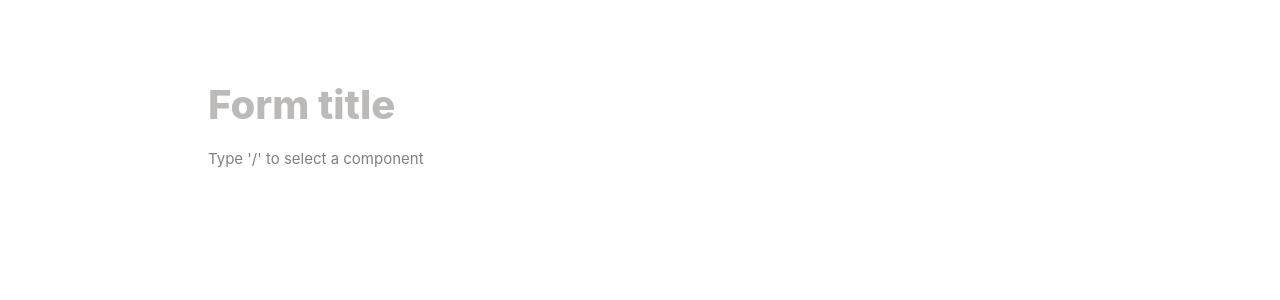
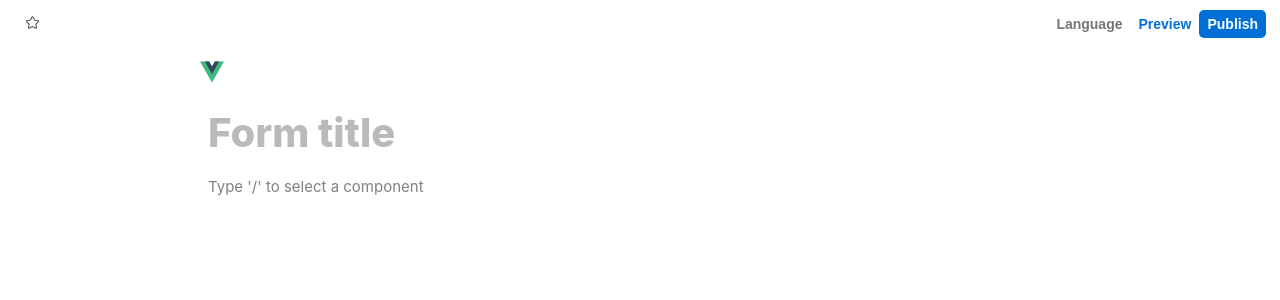
Before and after one commit to sroxck/select-input-editor, a Vue app: page / in a window 1280 px wide. Both pictures are taken after a click on the element "Press Enter to start form create". Shown: the top 300 px of the page. Built offline with nearby package versions, Linux system fonts and the light colour scheme.

Commit message:
feat: toolbar

```diff
--- a/package.json
+++ b/package.json
@@ -16,6 +16,7 @@
     "@element-plus/icons-vue": "^2.1.0",
     "element-plus": "^2.4.1",
     "pinia": "^2.1.6",
+    "unplugin-icons": "^0.17.1",
     "vue": "^3.3.4",
     "vue-i18n": "9",
     "vue-router": "^4.2.4"
@@ -33,11 +34,13 @@
     "@vue/tsconfig": "^0.4.0",
     "eslint": "^8.49.0",
     "eslint-plugin-vue": "^9.17.0",
+    "fast-glob": "^3.3.1",
     "jsdom": "^22.1.0",
     "npm-run-all2": "^6.0.6",
     "prettier": "^3.0.3",
     "typescript": "~5.2.0",
     "vite": "^4.4.9",
+    "vite-plugin-svg-icons": "^2.0.1",
     "vitest": "^0.34.4",
     "vue-tsc": "^1.8.11"
   }
--- a/src/App.vue
+++ b/src/App.vue
@@ -2,13 +2,12 @@
  * @Author: sroxck
  * @Date: 2023-10-19 10:33:44
  * @LastEditors: sroxck
- * @LastEditTime: 2023-10-19 15:35:59
+ * @LastEditTime: 2023-10-26 15:25:12
  * @Description:
 -->
 <script setup lang="ts">
 import { RouterView } from 'vue-router'
 </script>
-
 <template>
   <header>
 
--- /dev/null
+++ b/src/components/svg/svgIcon.vue
@@ -0,0 +1,83 @@
+<!--
+ * @Author: sroxck
+ * @Date: 2023-10-26 14:57:13
+ * @LastEditors: sroxck
+ * @LastEditTime: 2023-10-26 14:57:52
+ * @Description:
+-->
+<script setup lang="ts">
+import { computed } from "vue";
+
+defineOptions({
+  name: "SvgIcon",
+});
+
+export type IconSize = "default" | "small" | "large";
+
+export type IconColor =
+  | "primary"
+  | "default"
+  | "success"
+  | "warn"
+  | "error"
+  | (string & {});
+
+const props = withDefaults(
+  defineProps<{
+    /** icon 的前缀 */
+    prefix?: string;
+    /** icon 名称 */
+    name: string;
+    /** icon 的颜色 */
+    color?: IconColor;
+    /** icon 的尺寸 */
+    size?: IconSize | number;
+  }>(),
+  {
+    prefix: "#icon-",
+    size: "default",
+    color: "default",
+  }
+);
+
+const sizeMap: Record<IconSize, number> = {
+  default: 16,
+  small: 12,
+  large: 24,
+};
+
+const colorMap: Record<IconColor, string> = {
+  primary: "#409EFF",
+  success: "#67C23A",
+  error: "#bb1b1b",
+  warn: "#F56C6C",
+  default: "#333333",
+};
+
+const colorRef = computed(() => {
+  return colorMap[props.color] || props.color;
+});
+
+const sizeRef = computed(() => {
+  if (typeof props.size === "string") {
+    return sizeMap[props.size];
+  }
+  return props.size;
+});
+
+</script>
+
+<template>
+   <svg
+    :style="{ width: sizeRef + 'px', height: sizeRef + 'px' }"
+    class="svg-icon-wrapper"
+  >
+    <use :xlink:href="prefix + name" :fill="colorRef"></use>
+  </svg>
+
+</template>
+<style>
+.svg-icon-wrapper {
+  display: inline-block;
+}
+</style>
--- /dev/null
+++ b/src/components/tool-bar.vue
@@ -0,0 +1,81 @@
+<!--
+ * @Author: sroxck
+ * @Date: 2023-10-26 10:16:50
+ * @LastEditors: sroxck
+ * @LastEditTime: 2023-10-26 10:43:37
+ * @Description:
+-->
+<script setup lang="ts">
+import { useI18n } from 'vue-i18n';
+const { locale } = useI18n()
+
+
+</script>
+
+<template>
+  <div class="tool">
+    <div>
+      <span><el-icon><Star /></el-icon></span>
+      <div>
+
+        <el-dropdown @command="(value: string) => locale = value">
+          <button>{{$t('button.language')}}</button>
+          <template #dropdown>
+            <el-dropdown-menu>
+              <el-dropdown-item command="zh-cn">中文</el-dropdown-item>
+              <el-dropdown-item command="en-us">English</el-dropdown-item>
+            </el-dropdown-menu>
+          </template>
+        </el-dropdown>
+        <button style="color: rgb(0, 112, 215);">{{$t('button.preview')}}</button>
+        <button style="background: rgb(0, 112, 215);color:#fff;">{{$t('button.publish')}}</button>
+      </div>
+    </div>
+  </div>
+</template>
+<style>
+button {
+  display: inline-flex;
+  -webkit-box-align: center;
+  align-items: center;
+  -webkit-box-pack: center;
+  justify-content: center;
+  position: relative;
+  max-width: 100%;
+  height: 28px;
+  padding: 0px 8px;
+  border: 0px;
+  border-radius: 5px;
+  cursor: pointer;
+  font-size: 14px;
+  font-weight: 600;
+  outline: none;
+  white-space: nowrap;
+  transition: color 100ms ease-in 0s;
+  text-align: left;
+  color: rgb(119, 118, 114);
+  background-color: transparent;
+
+}
+
+.tool {
+  position: fixed;
+  z-index: 100000000;
+  top: 0px;
+  right: 0px;
+  display: flex;
+  -webkit-box-align: center;
+  align-items: center;
+  -webkit-box-pack: justify;
+  justify-content: space-between;
+  padding: 10px 14px 10px 20px;
+  background: rgb(255, 255, 255);
+  left: 0px;
+}
+
+.tool>div {
+  display: flex;
+  justify-content: space-between;
+  width: 100%;
+}
+</style>
--- a/src/language/en_US.ts
+++ b/src/language/en_US.ts
@@ -2,7 +2,7 @@
  * @Author: sroxck
  * @Date: 2023-10-24 13:28:05
  * @LastEditors: sroxck
- * @LastEditTime: 2023-10-24 17:51:49
+ * @LastEditTime: 2023-10-26 10:40:53
  * @Description:
  */
 export default {
@@ -15,7 +15,10 @@ export default {
   },
   button:{
     first:"Press Enter to start form create",
-    last:"Use a template"
+    last:"Use a template",
+    preview:'Preview',
+    publish:'Publish',
+    language:'Language'
   },
   placeHolder:"Type '/' to select a component",
   list:{
--- a/src/language/zh_CN.ts
+++ b/src/language/zh_CN.ts
@@ -2,7 +2,7 @@
  * @Author: sroxck
  * @Date: 2023-10-24 13:28:05
  * @LastEditors: sroxck
- * @LastEditTime: 2023-10-24 17:52:31
+ * @LastEditTime: 2023-10-26 10:39:25
  * @Description:
  */
 export default {
@@ -15,7 +15,10 @@ export default {
   },
  button:{
     first:"按下 Enter 开始创建表单",
-    last:"使用预设模板"
+    last:"使用预设模板",
+    preview:'预览',
+    publish:'发布',
+    language:'语言'
   },
   placeHolder:`输入 “/” 来选择一个组件`,
   list:{
--- a/src/main.ts
+++ b/src/main.ts
@@ -2,10 +2,11 @@
  * @Author: sroxck
  * @Date: 2023-10-19 10:33:44
  * @LastEditors: sroxck
- * @LastEditTime: 2023-10-24 13:30:15
+ * @LastEditTime: 2023-10-26 15:15:22
  * @Description:
  */
 import './assets/main.css'
+import "virtual:svg-icons-register";
 import * as ElementPlusIconsVue from '@element-plus/icons-vue'
 import { createApp } from 'vue'
 import { createPinia } from 'pinia'
@@ -18,7 +19,9 @@ const app = createApp(App)
 for (const [key, component] of Object.entries(ElementPlusIconsVue)) {
   app.component(key, component)
 }
+import { SvgIconPlugin } from "./components/svg";
 app.use(ElementPlus)
+app.use(SvgIconPlugin)
 app.use(createPinia())
 app.use(router)
 app.use(i18n)
--- a/src/views/formEditor.vue
+++ b/src/views/formEditor.vue
@@ -2,16 +2,16 @@
  * @Author: sroxck
  * @Date: 2023-10-19 10:33:44
  * @LastEditors: sroxck
- * @LastEditTime: 2023-10-24 15:43:14
+ * @LastEditTime: 2023-10-26 15:00:58
  * @Description: 输入型下拉选择器扩展
 -->
 <script lang="ts" setup>
 import { nextTick, ref } from 'vue';
-import { useI18n } from 'vue-i18n'
 import { components } from '../utils/dict'
 import { useBlock } from '../hooks/useBlock'
 import basicEditor from './basic-editor.vue'
 import FormTip from '../components/form-tip.vue'
+import ToolBar from '../components/tool-bar.vue'
 import FormList from '../components/form-list.vue'
 const blocks = ref([{ input: '', name: 'text' }])
 const blocksRef = ref(null)
@@ -33,60 +33,65 @@ const startForm = () => {
     (blocksRef.value as any)[0].divRef.focus()
   })
 }
-const { locale } = useI18n()
-const zh = () => {
-  locale.value = locale.value == 'zh-cn' ? 'en-us' : 'zh-cn'
-}
+
 </script>
 <template>
   <div class="container">
-    <basic-editor
-      @keypress="titlePressEvent($event, 0)"
-      @input="titleEvent($event, true)"
-      class="container-title"
-      data-placeholder="Form title"
-      contenteditable="true"/>
+    <SvgIcon name="logo" color="primary" size="large"></SvgIcon>
+    <tool-bar></tool-bar>
+    <basic-editor @keypress="titlePressEvent($event, 0)" @input="titleEvent($event, true)" class="container-title"
+      data-placeholder="Form title" contenteditable="true" />
     <div v-show="!isFormStart">
       <div class="container-tip-button">
         <div class="button" style="margin-bottom:15px" @click="startForm">
-          <el-icon :size="15" style="margin-right:5px"><Edit /></el-icon>
+          <el-icon :size="15" style="margin-right:5px">
+            <Edit />
+          </el-icon>
           <span>{{ $t('button.first') }}</span>
         </div>
-        <div class="button" style="" @click="zh">
-          <el-icon :size="15" style="margin-right:5px;"><CopyDocument /></el-icon>
-          <span>{{ $t('button.last') }}</span></div>
+        <div class="button" style="">
+          <el-icon :size="15" style="margin-right:5px;">
+            <CopyDocument />
+          </el-icon>
+          <span>{{ $t('button.last') }}</span>
+        </div>
       </div>
-      <form-tip/>
+      <form-tip />
     </div>
     <div v-show="isFormStart">
-      <basic-editor
-        v-for="item, index in blocks"
-        :key="index"
-        :value="item.input"
-        @blur="blurEvent"
-        @input="inputEvent($event, index)"
-        @focus="focusEvent"
-        @keypress="keyPressEvent($event, index)"
-        @keydown="keyDownEvent"
-        ref="blocksRef"
-        class="container-block"
-        data-placeholder="" >
-        <component :is="item.name"></component>
-      </basic-editor>
+
+      <div v-for="item, index in blocks" :key="index" class="box">
+        <div class="icon">
+          <el-icon>
+            <CloseBold />
+          </el-icon>
+          <el-icon>
+            <Plus />
+          </el-icon>
+          <el-icon>
+            <MoreFilled />
+          </el-icon>
+        </div>
+        <basic-editor :value="item.input" @blur="blurEvent" @input="inputEvent($event, index)" @focus="focusEvent"
+          @keypress="keyPressEvent($event, index)" @keydown="keyDownEvent" ref="blocksRef" class="container-block"
+          data-placeholder="">
+          <component :is="item.name"></component>
+        </basic-editor>
+      </div>
+
     </div>
-    <FormList v-show="!isFormStart" ></FormList>
+    <FormList v-show="!isFormStart"></FormList>
     <div class="select" v-show="selectListVisible">
-      <div v-for="item, index in selectList" :key="index"
-        :class="{ 'select-item': true,
-        active: item.active && item.component != '-', noHover: item.component == '-' }"
-        tabindex="0">
+      <div v-for="item, index in selectList" :key="index" :class="{
+        'select-item': true,
+        active: item.active && item.component != '-', noHover: item.component == '-'
+      }" tabindex="0">
         <span>
           <el-icon :size="15" style="margin-right:5px" v-if="item.icon">
             <component :is="item.icon" />
           </el-icon>
         </span>
-        <div v-show="item.component == '-' && index != 0"
-        style="height:1px;background-color: #eee;"></div>
+        <div v-show="item.component == '-' && index != 0" style="height:1px;background-color: #eee;"></div>
         <span v-show="item.component == '-'" class="category">
           {{ item.name }}
         </span>
@@ -97,21 +102,35 @@ const zh = () => {
 </template>
 
 <style>
+
+.box{
+  position: relative;
+}
+.box:hover .icon{
+  display: block;
+}
 .container-tip-button {
-  color      : rgb(137, 136, 132);
+  color: rgb(137, 136, 132);
   font-weight: 500 !important;
-  margin-top : 50px;
+  margin-top: 50px;
 }
 
 .container-tip-button .button {
   border-radius: 5px;
-  padding      : 4px 8px;
-  user-select  : none;
-  display      : inline-block;
-  cursor       : pointer;
-  width        : fit-content;
-  display      : flex;
-  align-items  : center;
+  padding: 4px 8px;
+  user-select: none;
+  display: inline-block;
+  cursor: pointer;
+  width: fit-content;
+  display: flex;
+  align-items: center;
+}
+
+.icon {
+  display: none;
+  position: absolute;
+  top: -3px;
+  left: -70px;
 }
 
 .container-tip-button .button:hover {
@@ -126,60 +145,73 @@ const zh = () => {
 }
 
 
+.el-icon {
+  padding: 3px !important;
+  box-sizing: border-box !important;
+  width: 24px !important;
+  height: 24px !important;
+  border-radius: 5px;
+
+}
+
+.el-icon:hover {
+  background-color: rgba(55, 53, 47, 0.09);
+}
 
 .container {
-  padding   : 30px 200px;
+  padding: 30px 200px;
   margin-top: 30px;
 }
 
 .container-block {
-  outline   : none;
+  outline: none;
   margin-top: 20px;
-  padding   : 0 8px;
+  padding: 0 8px;
 }
 
+
 .container-title {
-  padding      : 0 8px;
-  outline      : none;
-  margin-top   : 20px;
-  font-size    : 40px;
+  padding: 0 8px;
+  outline: none;
+  margin-top: 20px;
+  font-size: 40px;
   margin-bottom: 20px;
-  font-weight  : 800;
+  font-weight: 800;
 }
 
 
 
 .container-title:before {
-  color                  : gray;
-  content                : attr(data-placeholder);
-  content                : attr(data-placeholder);
-  font-weight            : 800;
-  color                  : 2;
-  caret-color            : 2;
+  color: gray;
+  content: attr(data-placeholder);
+  content: attr(data-placeholder);
+  font-weight: 800;
+  color: 2;
+  caret-color: 2;
   -webkit-text-fill-color: rgb(187, 186, 184);
 }
 
 .container-block:before {
-  color  : gray;
+  color: gray;
   content: attr(data-placeholder);
 }
 
 .select {
-  z-index      : 9999 !important;
-  position     : absolute;
-  border       : 1px solid #eee;
-  padding      : 5px;
-  overflow     : auto;
+  z-index: 9999 !important;
+  position: absolute;
+  border: 1px solid #eee;
+  padding: 5px;
+  overflow: auto;
   border-radius: 6px;
-  box-shadow   : rgba(0, 0, 0, 0.09) 0px 3px 12px;
-  width        : 300px;
-  max-height   : 321px;
-  background   : #fff;
-  line-height  : 1.6;
+  box-shadow: rgba(0, 0, 0, 0.09) 0px 3px 12px;
+  width: 300px;
+  max-height: 321px;
+  background: #fff;
+  line-height: 1.6;
 }
 
 .select-item {
-  padding      : 2px 10px;
+  padding: 2px 10px;
   border-radius: 5px;
 }
 
```
Also changed, not shown: src/components/svg/index.ts (added, +24 -0 lines), vite.config.ts (+8 -1 lines), src/icons/logo.svg (renamed from src/assets/logo.svg), 1 other file (tests, documents, lock files or other folders).
